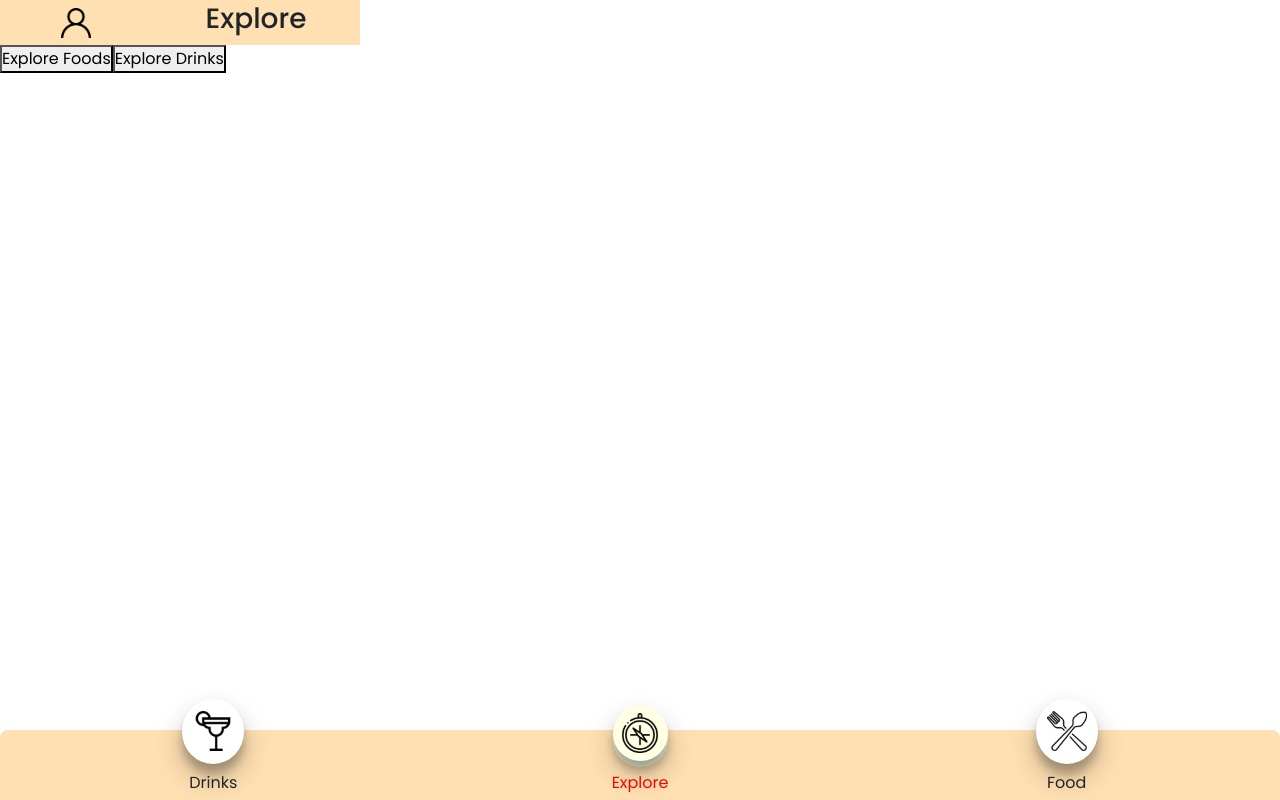
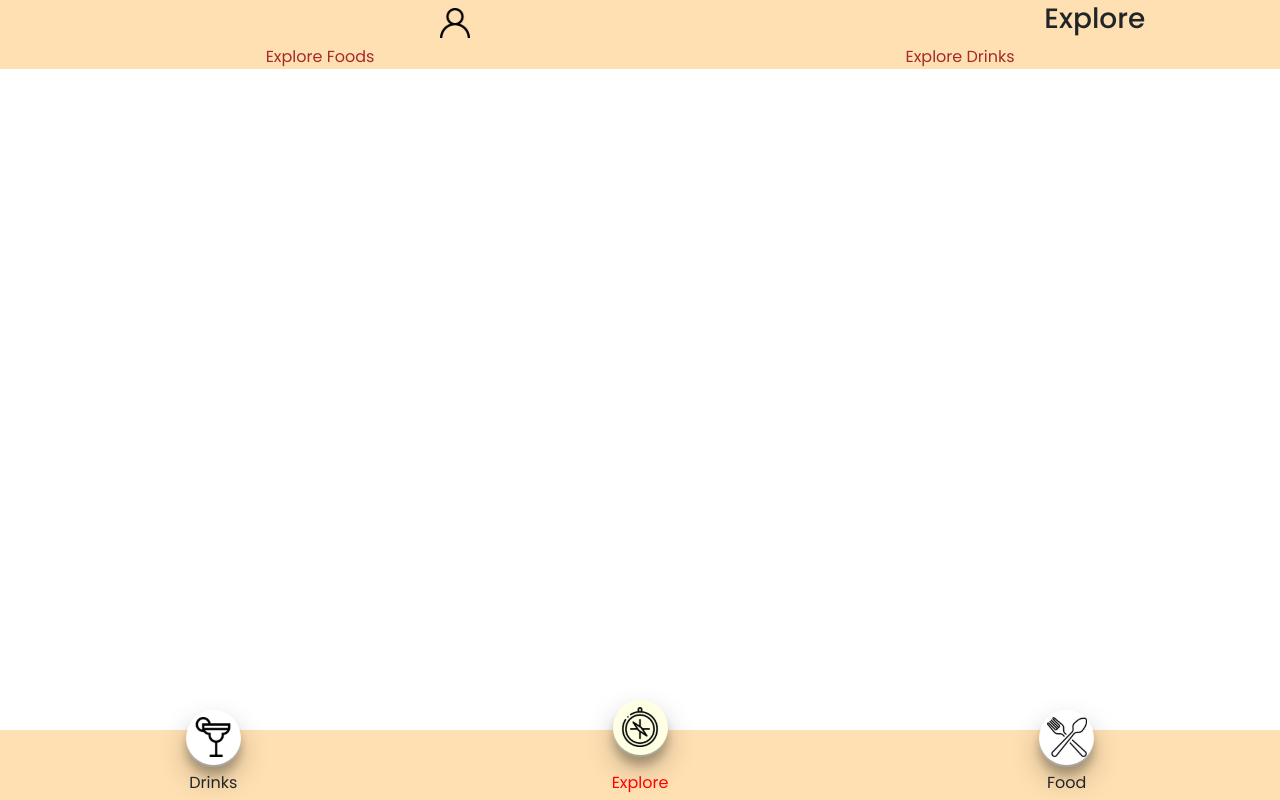
Before and after one commit to andreapmacedo/projeto-app-de-receitas, a React (Create React App) app: page /foods in a window 1280 px wide. Both pictures are taken after a click on the element 640 px from the left and 737 px from the top of the page. Built offline with nearby package versions, Linux system fonts and the light colour scheme; no server answers.

Commit message:
feito: ajusta aba explore

```diff
--- a/src/App.css
+++ b/src/App.css
@@ -14,6 +14,8 @@ body {
 
 #root {
   display: flex;
+  width: 100%;
+  height: 100vh;
   /* justify-content: center;
   align-items: center; */
 }
--- a/src/Components/Category.css
+++ b/src/Components/Category.css
@@ -2,6 +2,7 @@
   display: flex;
   min-width: 360px;
   justify-content: space-around;
+  z-index: 1;
 }
 
 .category-container button {
--- a/src/Components/Footer.css
+++ b/src/Components/Footer.css
@@ -55,7 +55,7 @@
 	display: flex;
 	justify-content: center;
 	align-items: center;
-  border-radius: 8px 8px 0 0;
+  /* border-radius: 8px 8px 0 0; */
 }
 .navigation ul
 {
@@ -102,29 +102,51 @@
 	position: relative;
 	/* position: absolute; */
 	display: block;
-	transform: translateY(-8px);
+	transform: translateY(-6px);
 	display: flex;
 	justify-content: center;
 	align-items: center;
 	/* line-height: 55px; */
 	font-size: 1.5em;
-	width: 62px;
-	height:55px;
+	/* width: 62px; */
+	/* height:55px; */
 	border-radius: 50%;
 	transition: 0.5s;
 	transition-delay: 0s;
-	/* background-color: aqua; */
+	/* background-color: var(--primary-dark); */
+	background-color: #fff;
+
+}
+
+.navigation ul li button{
+  border:  none;
+	transform: translateY(-2px);
+	background-color: var(--primary-dark);
+	background-color: transparent;
+	border-radius: 100%;
+	/* aqui */
+	width: 55px;
+	height: 55px;
+	box-shadow: 0 14px 28px rgba(0,0,0,0.25), 0 10px 10px rgba(0,0,0,0.22);
 
 }
 
 .navigation ul li.active .icon
 {
-	transform: translateY(-6px);
+	transform: translateY(-16px);
 	color: #fff;
 	transition-delay: 0.25s;
+	/* width: 55px;
+	height: 55px; */
+	background: var(--primary-light);
+}
+
+.navigation ul li.active button{
+  border:  none;
+	background-color: var(--primary-light);
+	border-radius: 100%;
 	width: 55px;
 	height: 55px;
-	background: var(--primary-light);
 }
 
 .navigation ul li .item-navigator-container .text {
@@ -150,7 +172,7 @@
 {
 	content: '';
 	position: absolute;
-	top: 10px;
+	/* top: 10px; */
 	left: 0;
 	/* width: 100%; */
 	/* height: 100%; */
@@ -166,29 +188,3 @@
 	transition-delay: 0.5s;
 	opacity: 0.5;
 }
-
-.navigation ul li button{
-  border:  none;
-  /* background: none; */
-	transform: translateY(-6px);
-	background-color: var(--primary-dark);
-	border-radius: 100%;
-	width: 65px;
-	height: 65px;
-	box-shadow: 0 14px 28px rgba(0,0,0,0.25), 0 10px 10px rgba(0,0,0,0.22);
-	/* color: #cbae82; */
-  /* color: #fff; */
-  /* color: var(--primary-light); */
-}
-
-.navigation ul li.active button{
-  border:  none;
-  /* background: none; */
-	background-color: var(--primary-light);
-	border-radius: 100%;
-	width: 55px;
-	height: 55px;
-	/* color: #cbae82; */
-  /* color: #fff; */
-  /* color: var(--primary-light); */
-}
--- a/src/Components/Header.css
+++ b/src/Components/Header.css
@@ -1,17 +1,43 @@
-
-header {
+.search-container {
+  /* position: relative; */
   width: 100%;
   display: flex;
+  top: 40px;
   flex-direction: column;
   justify-content: space-around;
+  /* background-color: aqua; */
+  /* top: 50px; */
+  /* position: fixed; */
+  /* position: relative; */
+  /* position: absolute; */
+  /* position:  static; */
+  z-index: 1;
+}
+
+.search-bar {
+  width: 100%;
+  align-items: center;
+  /* position: fixed; */
+  /* position: fixed; */
+  top: 0;
+  /* top: 40px; */
+  /* background-color: burlywood; */
+  /* background-color: brown; */
+  background-color: var(--primary);
+  display: flex;
+  justify-content: space-around;
+  min-width: 360px;
+  /* background-color: blue; */
+  z-index: 2;
 }
 
 .btn-icon {
   /* background-color: burlywood; */
-  /* background-color: brown; */
+  position: relative;
+  background-color: brown;
   background-color: var(--primary);
   border: none;
-  color: white;
+  color: rgb(255, 0, 0);
   height: 45px;
   width: 45px;
 }
@@ -21,16 +47,6 @@ header {
   width: 55px;
 }
 
-.search-bar {
-  align-items: center;
-  /* background-color: burlywood; */
-  /* background-color: brown; */
-  background-color: var(--primary);
-  display: flex;
-  justify-content: space-around;
-  min-width: 360px;
-}
-
 .search-bar label {
   margin: 10px;
   padding: 3px;
--- a/src/Components/Header.jsx
+++ b/src/Components/Header.jsx
@@ -46,7 +46,8 @@ function Header() {
   }
 
   return (
-    <header className="header">
+    <header>
+      <div className="search-container" >
         <div className="search-bar">
           <button
             className="btn-icon"
@@ -83,6 +84,7 @@ function Header() {
             ) : null}
         </div>
         { showInput && <SearchMenu /> }
+      </div>
     </header>);
 }
 
--- /dev/null
+++ b/src/Pages/Explore.css
@@ -0,0 +1,15 @@
+.explore {
+  width: 100%;
+  /* background-color: var(--primary); */
+}
+
+/* .explore:nth-child(1) {
+  width: 100%;
+} */
+
+.explore button {
+  border: none;
+  background-color: var(--primary);
+  width: 50%;
+  color: brown;
+}
--- a/src/Pages/Explore.jsx
+++ b/src/Pages/Explore.jsx
@@ -2,11 +2,12 @@ import React from 'react';
 import { Link } from 'react-router-dom';
 import Header from '../Components/Header';
 import Footer from '../Components/Footer';
-
+// import './Foods.css';
+import './Explore.css';
 
 function Explore() {
   return (
-    <div>
+    <div className="explore">
       <Header />
       <Link to="/explore/foods">
         <button type="button" data-testid="explore-foods">
--- a/src/Pages/Foods.css
+++ b/src/Pages/Foods.css
@@ -8,6 +8,7 @@ background-color: var(--primary);
 
 .foods .item-container {
   background-color: antiquewhite;
+  background-color: white;
   /* background-color: var(--primary); */
   display: flex;
   flex-wrap: wrap;
```
Lines whose indentation alone changed are shown as unchanged.
